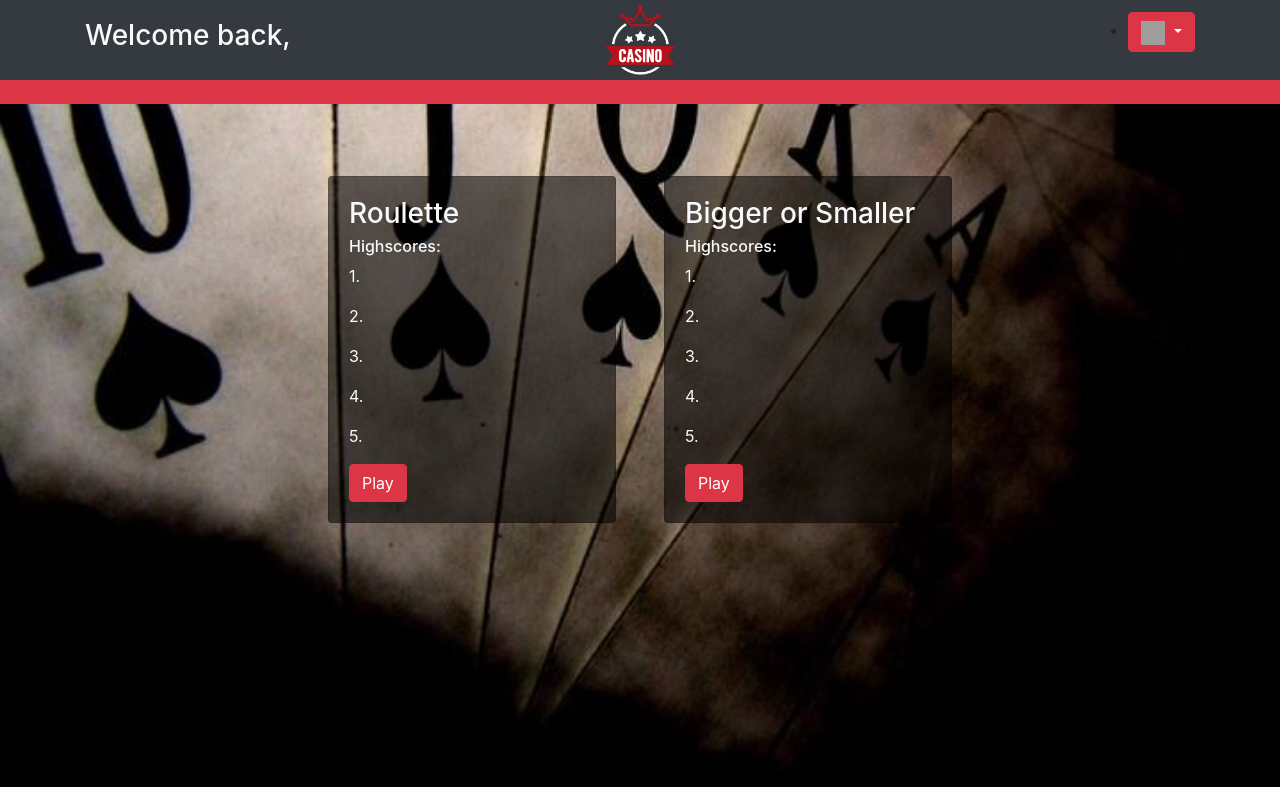
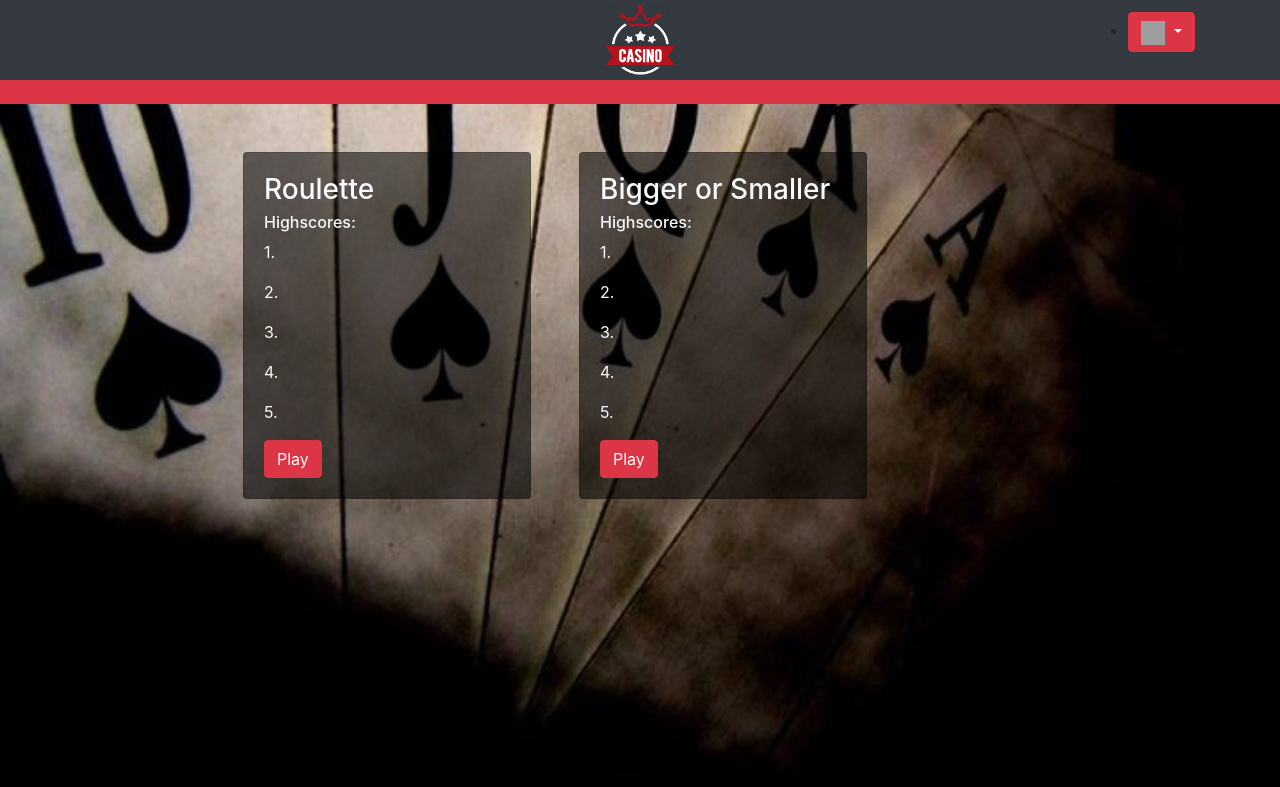
Before and after one commit to HanshengT/aglie_project, a Node server app: page /leaderboard in a window 1280 px wide. Shown: the top 787 px of the page. Run offline with Node 20, Linux system fonts and the light colour scheme; some libraries are stand-ins or nearby versions; grey boxes are pictures that could not be loaded.

Commit message:
Frontend Update

```diff
--- a/views/leaderboard.hbs
+++ b/views/leaderboard.hbs
@@ -12,7 +12,7 @@
 <body>
     <nav class="navbar navbar-expand-md bg-dark bar">
         <div class="container">
-            <h3 class="text-light">Welcome back, {{user}}</h3>
+            <h3 class="text-light"></h3>
             <img class="logo" src="/images/Logo2.png" alt="" width="70" height="70">
             <ul>
                 <li class="dropdown">
@@ -43,7 +43,7 @@
     <div class="bg-danger"><br></div>
 
     <!-- Cards -->
-    <div class="row align-items-center justify-content-center mt-5">
+    <div class="container row align-items-center justify-content-center mt-4">
         <div class="card m-4 box-shadow trans text-light" style="width: 18rem;">
             <div class="card-body text-light">
                 <h3 class="card-title">Roulette</h3>
```
